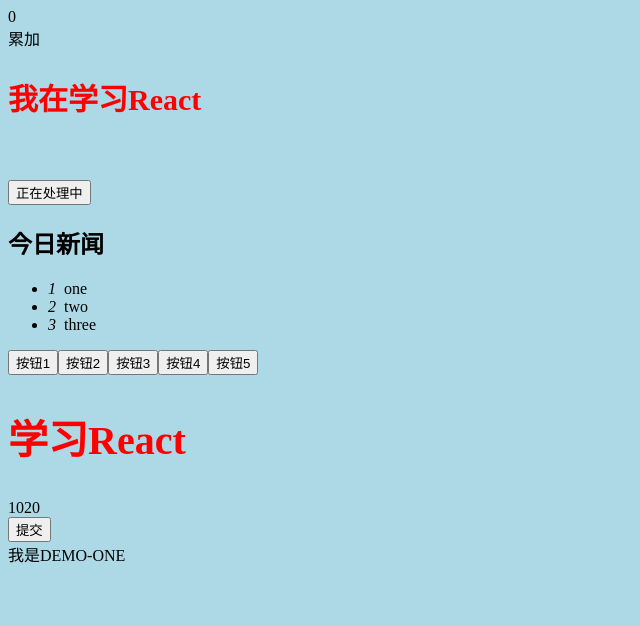
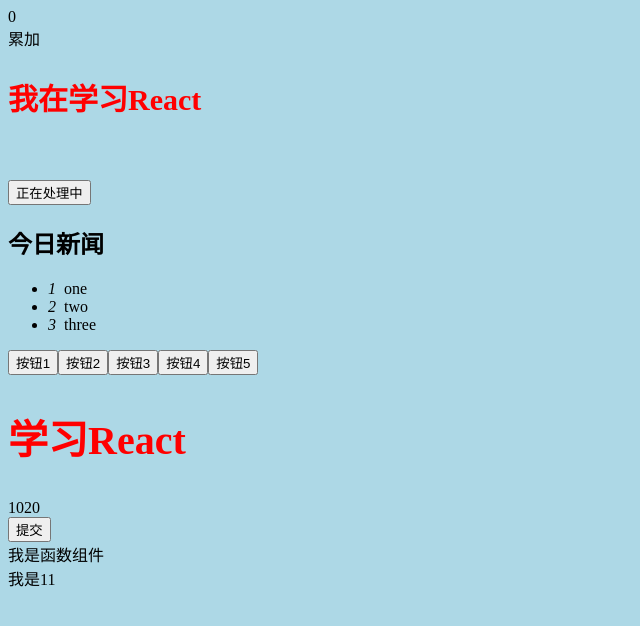
Before and after one commit to web-ljc/stu-react, a React app in the folder demo071501/: page / in a window 1280 px wide. Shown: the top 626 px of the page, without its empty margins (0-640 px from the left). Built offline with nearby package versions, Linux system fonts and the light colour scheme; no server answers.

Commit message:
feat: 10关于props属性的细节知识

```diff
--- a/demo071501/package.json
+++ b/demo071501/package.json
@@ -42,6 +42,7 @@
     "postcss-normalize": "^10.0.1",
     "postcss-preset-env": "^7.0.1",
     "prompts": "^2.4.2",
+    "prop-types": "^15.8.1",
     "react": "^18.2.0",
     "react-app-polyfill": "^3.0.0",
     "react-dev-utils": "^12.0.1",
--- a/demo071501/src/index.jsx
+++ b/demo071501/src/index.jsx
@@ -156,10 +156,11 @@ root.render(
         <DataHiddle />
         <DataList />
         <DataRender />
-        <DemoFunction title="函数组件" className="box" data={[100, 200]}>
+        <DemoFunction title="函数组件" className="box" data={[100, 200]} style={{fontSize: '20px'}}>
             <span>字节点一</span>
             <span>字节点二</span>
         </DemoFunction>
+        <DemoFunction title={11} />
     </>
 );
 
@@ -189,3 +190,14 @@ console.log(React.createElement(DemoFunction, {
 fetch('/jian/subscriptions/recommended_collections')
 .then(response => response.json())
 .then(value => console.log(value))
+
+
+let obj = {
+    x: 10,
+    y: 20
+}
+Object.freeze(obj)
+// obj.x = 100
+// obj.z = 200
+// delete obj.y
+console.log(Object.isFrozen(obj), obj);
--- a/demo071501/src/jsxHandle.js
+++ b/demo071501/src/jsxHandle.js
@@ -111,6 +111,6 @@ export const render = (virtualDOM, container) => {
         container.appendChild(ele)
     }
     if (typeof type === 'function') {
-        type(props)
+        type(Object.freeze(props))
     }
 }
--- a/demo071501/src/views/DemoFunction.jsx
+++ b/demo071501/src/views/DemoFunction.jsx
@@ -1,10 +1,27 @@
 import React from "react";
+import PropTypes from "prop-types";
 
 const DemoFunction = function DemoFunction(props) {
-    console.log(props);
-    return <div className="demop-box">
-        我是DEMO-ONE
+    // props.title = '23' // error
+    // console.log(Object.isExtensible(props));
+    let { className, title, x: x } = props
+    x = 1000
+    return <div className={`demop-box ${className}`}>
+        我是{title}
     </div>
 }
 
+/* 通过把函数当做对象，设置静态的私有属性方法，来给其设置属性的校验规则 */
+DemoFunction.defaultProps = {
+    title: '',
+    className: 'test'
+}
+DemoFunction.propTypes = {
+    className: PropTypes.string.isRequired,
+    title: PropTypes.oneOfType([
+        PropTypes.string,
+        PropTypes.number
+    ])
+}
+
 export default DemoFunction
```
Also changed, not shown: 1 other file (tests, documents, lock files or other folders).
